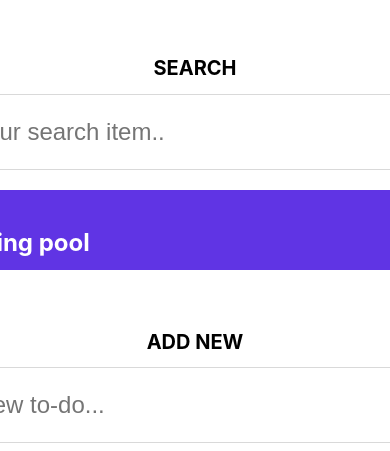
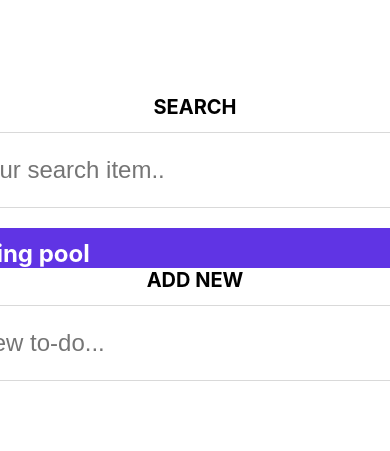
Before and after one commit to Zhasulan711/to-do-list, a React (Create React App) app: page / in a window 390 px wide. Shown: the part 179-630 px from the top of the page. Built offline with nearby package versions, Linux system fonts and the light colour scheme.

Commit message:
fix responsive design

```diff
--- a/src/styles/root/ToDoList.scss
+++ b/src/styles/root/ToDoList.scss
@@ -130,7 +130,15 @@
   }
 }
 
-@media (max-width: 2400px) {
+@media (max-width: 3850px) {
+  .to-do-list-wrapper {
+    .to-do-items-wrapper {
+      height: 1200px;
+    }
+  }
+}
+
+@media (max-width: 2550px) {
   .to-do-list-wrapper {
     .to-do-items-wrapper {
       height: 650px;
@@ -138,7 +146,7 @@
   }
 }
 
-@media (max-width: 1700px) {
+@media (max-width: 1930px) {
   .to-do-list-wrapper {
     .to-do-items-wrapper {
       height: 500px;
@@ -146,7 +154,15 @@
   }
 }
 
-@media (max-width: 1500px) {
+@media (max-width: 1660px) {
+  .to-do-list-wrapper {
+    .to-do-items-wrapper {
+      height: 400px;
+    }
+  }
+}
+
+@media (max-width: 1530px) {
   .to-do-list-wrapper {
     .to-do-items-wrapper {
       height: 350px;
@@ -157,7 +173,7 @@
 @media (max-width: 1280px) {
   .to-do-list-wrapper {
     .to-do-items-wrapper {
-      height: 300px;
+      height: 250px;
     }
   }
 }
@@ -165,7 +181,7 @@
 @media (max-width: 1100px) {
   .to-do-list-wrapper {
     .to-do-items-wrapper {
-      height: 180px;
+      height: 120px;
     }
   }
 }
@@ -173,7 +189,49 @@
 @media (max-width: 850px) {
   .to-do-list-wrapper {
     .to-do-items-wrapper {
-      height: 100px;
+      height: 115px;
+    }
+
+    .h1-add-new-item {
+      margin-top: 0px;
+    }
+
+    h1 {
+      margin-top: -10px;
     }
   }
 }
+
+@mixin item-hover-effect-640px {
+  &:hover {
+    width: 626px;
+    height: 50px;
+    transform: translateX(0%);
+  }
+}
+
+@media (max-width: 640px) {
+  .to-do-list-wrapper {
+    .to-do-items-wrapper {
+      height: 60px;
+    }
+
+    .h1-add-new-item {
+      margin-top: 0px;
+    }
+
+    h1 {
+      margin-top: -10px;
+    }
+    .to-do-items-wrapper {
+      .to-do-item {
+        height: 50px;
+        transition: width 0s, height 0s;
+
+        &:hover {
+          @include item-hover-effect-640px;
+        }
+      }
+    }
+  }
+}
```
